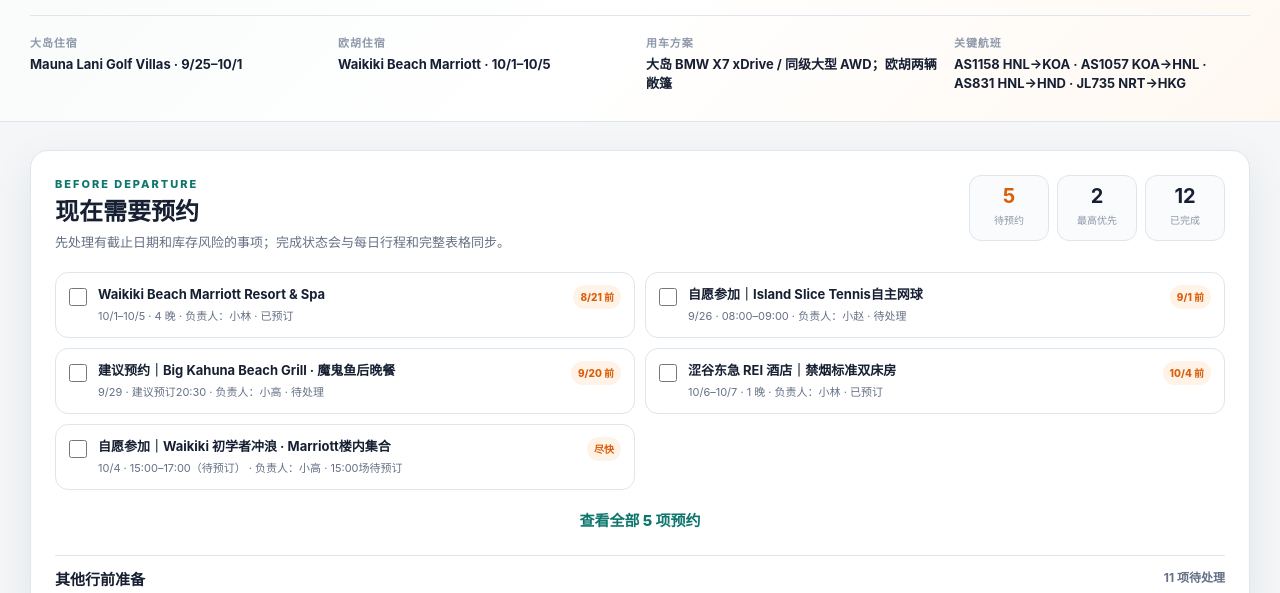
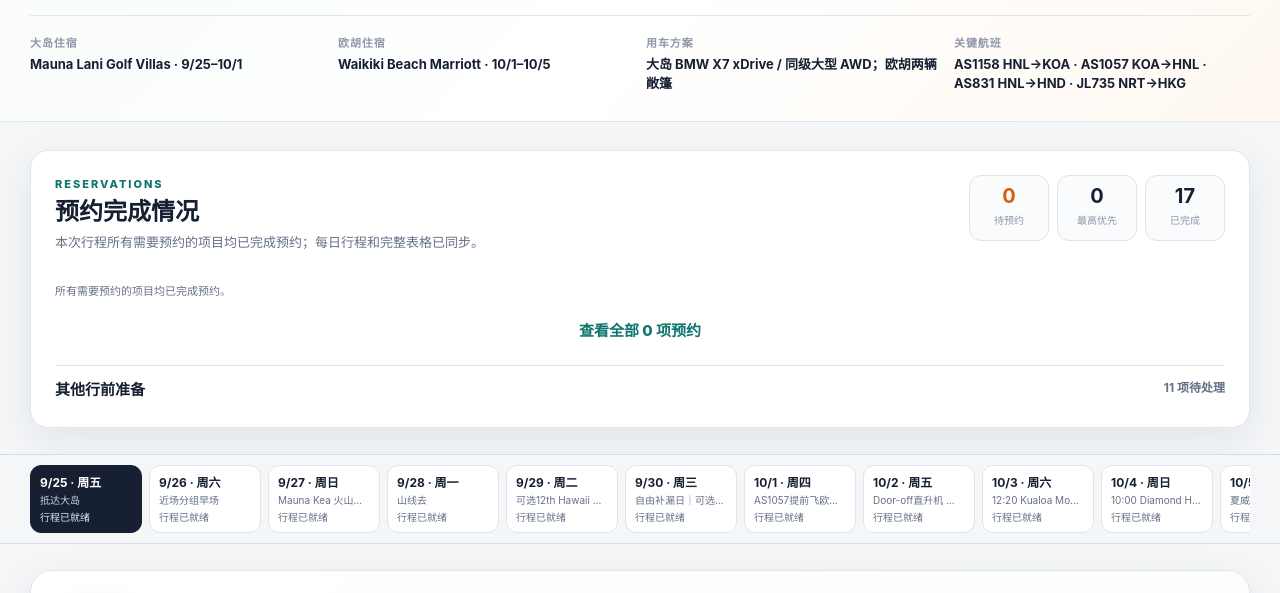
Before and after one commit to LittleXiaosi/shared-page-2026, a plain HTML site: page index.html in a window 1280 px wide. Shown: the part 147-740 px from the top of the page. Drawn offline with Linux system fonts and the light colour scheme.

Commit message:
Mark all itinerary reservations complete

```diff
--- a/booking-table-data.js
+++ b/booking-table-data.js
@@ -1,5 +1,5 @@
 globalThis.BOOKING_TABLE_DATA = {
-  "version": "2026-10-08.public",
+  "version": "2026-10-08.public.2",
   "columns": [
     {
       "key": "completion",
@@ -110,7 +110,7 @@
       "owner": "待分配",
       "participantCount": 2,
       "names": "",
-      "confirmation": "待填写",
+      "confirmation": "已确认",
       "status": "已预订",
       "deadline": "2026-08-21",
       "quote": "",
@@ -131,7 +131,7 @@
       "owner": "待分配",
       "participantCount": 5,
       "names": "",
-      "confirmation": "待填写",
+      "confirmation": "已确认",
       "status": "已预订",
       "deadline": "2026-08-21",
       "quote": "",
@@ -157,7 +157,7 @@
       "owner": "待分配",
       "participantCount": 5,
       "names": "",
-      "confirmation": "待填写",
+      "confirmation": "已确认",
       "status": "已预订",
       "deadline": "2026-08-21",
       "quote": "当前Saver $69/人；Main $89/人；首件托运行李$30/人",
@@ -183,7 +183,7 @@
       "owner": "待分配",
       "participantCount": 5,
       "names": "",
-      "confirmation": "待填写",
+      "confirmation": "已确认",
       "status": "已预订",
       "deadline": "2026-08-21",
       "quote": "待重新核价",
@@ -205,22 +205,22 @@
     },
     {
       "key": "stay-oahu",
-      "completion": "☐ 未完成",
+      "completion": "☑ 已完成",
       "priority": "最高",
       "category": "住宿",
       "when": "10/1–10/5 · 4 晚",
       "item": "Waikiki Beach Marriott Resort & Spa",
       "owner": "小林",
       "participantCount": 5,
-      "names": "小斯、小涵、小高、小赵（已订）；小林（未订，自行解决）",
-      "confirmation": "部分确认",
+      "names": "小斯、小涵、小高、小赵、小林",
+      "confirmation": "已确认",
       "status": "已预订",
       "deadline": "2026-08-21",
       "quote": "",
       "reference": "",
       "url": "https://www.marriott.com/en-us/hotels/hnlmc-waikiki-beach-marriott-resort-and-spa/overview/",
-      "checklist": "小斯、小涵、小高、小赵4人已预订；仅小林尚未预订，由小林自行解决，剩余住宿待办负责人为小林。10/2、10/3的两辆敞篷已改为SIXT Waikiki/Alohilani门店单日订单，不使用Marriott的Enterprise",
-      "notes": "4人已订；小林未订，自行解决。两日租车当前均为09:00–22:00；Kualoa已改为10/3 12:20开团，10/3保留09:00取车即可",
+      "checklist": "5人住宿均已完成预订。10/2、10/3的两辆敞篷已改为SIXT Waikiki/Alohilani门店单日订单，不使用Marriott的Enterprise",
+      "notes": "5人住宿均已完成预订。两日租车当前均为09:00–22:00；Kualoa已改为10/3 12:20开团，10/3保留09:00取车即可",
       "taskType": "booking",
       "placements": [
         {
@@ -235,22 +235,22 @@
     },
     {
       "key": "stay-tokyo",
-      "completion": "☐ 未完成",
+      "completion": "☑ 已完成",
       "priority": "最高",
       "category": "住宿",
       "when": "10/6–10/7 · 1 晚",
       "item": "涩谷东急 REI 酒店｜禁烟标准双床房",
       "owner": "小林",
       "participantCount": 5,
-      "names": "小斯、小涵、小高、小赵（已订）；小林（未订，自行解决）",
-      "confirmation": "部分确认",
+      "names": "小斯、小涵、小高、小赵、小林",
+      "confirmation": "已确认",
       "status": "已预订",
       "deadline": "2026-10-04",
       "quote": "小高、小赵1间：¥1,607.78（离店扣款；住宿税到店另付）；其他房费未回填",
       "reference": "入住凭证已收到；确认号和订单号不写入共享页面",
       "url": "https://www.tokyuhotels.co.jp/shibuya-r/",
-      "checklist": "小斯、小涵、小高、小赵4人已预订；仅小林尚未预订，由小林自行解决。已收到的小高、小赵凭证为1间禁烟标准双床房，10/6 15:00–次日02:00入住、10/7 10:00前退房，无早餐；该订单10/4 12:00（酒店当地时间）前免费取消，之后不可取消；另确认退房后可寄存行李",
-      "notes": "4人已订；小林未订，自行解决。已收到的凭证住客为小高、小赵，2张1米单人床，离店扣款¥1,607.78，住宿税到店另付；该凭证注明未入住收全额房费¥1,687.78；小斯、小涵住宿已订，房型与金额未回填",
+      "checklist": "5人住宿均已完成预订。已收到的小高、小赵凭证为1间禁烟标准双床房，10/6 15:00–次日02:00入住、10/7 10:00前退房，无早餐；该订单10/4 12:00（酒店当地时间）前免费取消，之后不可取消；另确认退房后可寄存行李",
+      "notes": "5人住宿均已完成预订。已收到的凭证住客为小高、小赵，2张1米单人床，离店扣款¥1,607.78，住宿税到店另付；该凭证注明未入住收全额房费¥1,687.78；小斯、小涵住宿已订，房型与金额未回填",
       "taskType": "booking",
       "placements": [
         {
@@ -273,7 +273,7 @@
       "owner": "小林",
       "participantCount": 5,
       "names": "",
-      "confirmation": "待填写",
+      "confirmation": "已确认",
       "status": "已预订",
       "deadline": "2026-08-21",
       "quote": "待按新时段重报",
@@ -329,14 +329,14 @@
       "owner": "小林",
       "participantCount": 5,
       "names": "",
-      "confirmation": "部分确认",
+      "confirmation": "已确认",
       "status": "已预订",
       "deadline": "2026-09-10",
       "quote": "邮件所示一辆：10/2 $126.87、10/3 $139.20；另一辆金额待回填",
       "reference": "SIXT邮件已收到；订单号不写入共享页面",
       "url": "https://www.sixt.com/car-rental/usa/honolulu/",
       "checklist": "两辆车均由用户确认已在SIXT Waikiki/Alohilani同店预订，车型组为Fullsize Ford Mustang Convertible或同级，自动挡、4座、约3件行李。Kualoa已改为10/3 12:20开团，原09:00–22:00租车时段可继续使用；目标09:15前办完取车，10:20–10:30从Waikiki出发。",
-      "notes": "门店：Alohilani Resort Waikiki Beach, 2490 Kalakaua Ave；官方页面显示06:30营业、支持24小时还车。邮件所示含Peace of Mind保障及每份合同$200信用卡预授权。邮件措辞仍为checking availability，出发前须看到两辆车两天均为最终confirmed。",
+      "notes": "门店：Alohilani Resort Waikiki Beach, 2490 Kalakaua Ave；官方页面显示06:30营业、支持24小时还车。邮件所示含Peace of Mind保障及每份合同$200信用卡预授权。两辆车两天的预约均已完成，具体保障与交车要求以私人确认单为准。",
       "taskType": "booking",
       "placements": [
         {
@@ -593,22 +593,22 @@
     },
     {
       "key": "surf",
-      "completion": "☐ 未完成",
+      "completion": "☑ 已完成",
       "priority": "高",
       "category": "活动支线A",
-      "when": "10/4 · 15:00–17:00（待预订）",
+      "when": "10/4 · 15:00–17:00（已预订）",
       "item": "自愿参加｜Waikiki 初学者冲浪 · Marriott楼内集合",
       "owner": "小高",
       "participantCount": "",
       "names": "",
-      "confirmation": "待填写",
-      "status": "15:00场待预订",
+      "confirmation": "已确认",
+      "status": "已预订",
       "deadline": "",
       "quote": "开放团体约$120/实际参加者；专属小组约$150/实际参加者",
       "reference": "2026-09-10核对Ohana官网：两小时课每天9:00 / 12:00 / 15:00",
       "url": "https://ohanasurfproject.com/lessons/surfing-lessons/",
-      "checklist": "选10/4 15:00–17:00两小时冲浪课，自愿参加，由小高确认实际名单并预订。计划14:30到Marriott P159/P160集合，最终报到时间以确认单为准。核对10/4余位、教练配置、费用、游泳要求和取消规则；尚未下单。",
-      "notes": "已核实官方常规课表，10/4实时余位未确认。12:45午餐后13:30–14:15休息，再14:30集合；不参加者自由购物、休息或打包。学校负责教学点接驳。",
+      "checklist": "10/4 15:00–17:00两小时冲浪课已完成预约，自愿参加；实际参加名单及报到时间以私人确认单为准。原计划14:30到Marriott P159/P160集合；带泳衣、毛巾与干衣。",
+      "notes": "预约已完成。12:45午餐后13:30–14:15休息，再按确认单要求集合；不参加者自由购物、休息或打包。学校负责教学点接驳。",
       "taskType": "booking",
       "placements": [
         {
@@ -634,7 +634,7 @@
       "reference": "已脱敏（原始预约票仅私人保管）",
       "url": "https://gostateparks.hawaii.gov/diamondhead",
       "checklist": "小斯不去，其余4人参加。预订人小赵；小赵带好预约票，四人一同验票。9:20从Marriott叫车，目标10:00入园，最晚10:30到达；10:00–12:00徒步，12:15左右叫车返回，12:45午餐。带水、防晒、帽子和徒步鞋。",
-      "notes": "已核对用户提供的预约PDF：10/04/2026、10:00 am–11:00 am、Entry only、4人。不含停车；票上二维码仅可用一次。下午冲浪改为自愿参加，时段待确认。",
+      "notes": "已核对用户提供的预约PDF：10/04/2026、10:00 am–11:00 am、Entry only、4人。不含停车；票上二维码仅可用一次。下午15:00–17:00冲浪为自愿参加，预约已完成。",
       "taskType": "booking",
       "placements": [
         {
@@ -645,7 +645,7 @@
     },
     {
       "key": "tennis",
-      "completion": "☐ 未完成",
+      "completion": "☑ 已完成",
       "priority": "中",
       "category": "活动支线A",
       "when": "9/26 · 08:00–09:00",
@@ -653,13 +653,13 @@
       "owner": "小赵",
       "participantCount": "",
       "names": "",
-      "confirmation": "待填写",
-      "status": "待处理",
+      "confirmation": "已确认",
+      "status": "已预订",
       "deadline": "2026-09-01",
       "quote": "$50/实际打球者/小时 + 税；含练习球及最多4支球拍",
       "reference": "Fairmont Orchid内；官网明确接待普通公众；免费停车",
       "url": "https://www.islandslicetennis.com/",
-      "checklist": "不是集体活动。先填写实际打球人数与名单，再自行拨打808-887-7532预约9/26 08:00–09:00；确认场地、实际人数、球拍数量、练习球、免费停车、报到位置和取消政策",
+      "checklist": "9/26 08:00–09:00自主网球已完成预约。实际打球人数与名单以私人确认单为准；场地、球拍、练习球、停车与报到位置按预约安排执行。",
       "notes": "未报名者进入49 Black Sand Plan B。7:30网球组开X7、7:45报到；9:00后两组回民宿，9:50全员北上",
       "taskType": "booking",
       "placements": [
@@ -723,16 +723,16 @@
     },
     {
       "key": "dinner-after-manta",
-      "completion": "☐ 未完成",
+      "completion": "☑ 已完成",
       "priority": "中",
       "category": "餐饮",
       "when": "9/29 · 建议预订20:30",
-      "item": "建议预约｜Big Kahuna Beach Grill · 魔鬼鱼后晚餐",
+      "item": "已预约｜Big Kahuna Beach Grill · 魔鬼鱼后晚餐",
       "owner": "小高",
       "participantCount": 5,
       "names": "小斯、小涵、小高、小赵、小林",
       "confirmation": "已确认",
-      "status": "待处理",
+      "status": "已预订",
       "deadline": "2026-09-20",
       "quote": "按现场点餐",
       "reference": "每日营业至22:00；消费验证后90分钟停车免费",
--- a/hawaii-trip.js
+++ b/hawaii-trip.js
@@ -96,6 +96,13 @@
     ["completion", "confirmation", "status", "deadline", "quote", "reference", "notes"].forEach(field => delete workbookState["kualoa"]?.[field]);
     ["completion", "confirmation", "status", "deadline", "notes"].forEach(field => delete workbookState["marriott-yoga"]?.[field]);
     localStorage.setItem(kualoaRescheduleSyncKey, "1");
+  }
+  const reservationsCompleteSyncKey = "hawaii-trip-reservations-complete-public-20261008-r2";
+  if (!localStorage.getItem(reservationsCompleteSyncKey)) {
+    BOOKING.rows.filter(row => row.taskType === "booking").forEach(row => {
+      ["completion", "confirmation", "status"].forEach(field => delete workbookState[row.key]?.[field]);
+    });
+    localStorage.setItem(reservationsCompleteSyncKey, "1");
   }
   persistState();
 
@@ -208,7 +215,7 @@
     const visible = showAllBookings ? pending : pending.slice(0,6);
     $("#urgentTaskList").innerHTML = visible.length
       ? visible.map(row => taskRowHtml(row)).join("")
-      : '<p class="support-note">当前没有待预约事项。</p>';
+      : '<p class="support-note">所有需要预约的项目均已完成预约。</p>';
     const toggle = $("#toggleAllTasks");
     toggle.hidden = pending.length <= 6;
     toggle.textContent = showAllBookings ? "收起预约列表" : `查看全部 ${pending.length} 项预约`;
--- a/index.html
+++ b/index.html
@@ -6,7 +6,7 @@
   <meta name="description" content="2026 夏威夷自驾行程、每日路线与预约事项">
   <title>夏威夷自驾行程 · 2026</title>
   <link rel="icon" href="data:,">
-  <link rel="stylesheet" href="hawaii-trip.css?v=20261008public">
+  <link rel="stylesheet" href="hawaii-trip.css?v=20261008publicr2">
 </head>
 <body>
   <a class="skip-link" href="#dayView">跳到每日行程</a>
@@ -34,9 +34,9 @@
   <section class="page-shell task-hub" aria-labelledby="taskHubTitle">
     <div class="section-heading">
       <div>
-        <p class="eyebrow">BEFORE DEPARTURE</p>
-        <h2 id="taskHubTitle">现在需要预约</h2>
-        <p>先处理有截止日期和库存风险的事项；完成状态会与每日行程和完整表格同步。</p>
+        <p class="eyebrow">RESERVATIONS</p>
+        <h2 id="taskHubTitle">预约完成情况</h2>
+        <p>本次行程所有需要预约的项目均已完成预约；每日行程和完整表格已同步。</p>
       </div>
       <div class="task-kpis" id="taskKpis" aria-label="预约进度"></div>
     </div>
@@ -102,8 +102,8 @@
     </div>
   </footer>
 
-  <script src="booking-table-data.js?v=20261008public"></script>
-  <script src="trip-data.js?v=20261008public"></script>
-  <script src="hawaii-trip.js?v=20261008public"></script>
+  <script src="booking-table-data.js?v=20261008publicr2"></script>
+  <script src="trip-data.js?v=20261008publicr2"></script>
+  <script src="hawaii-trip.js?v=20261008publicr2"></script>
 </body>
 </html>
```
Also changed, not shown: trip-data.js.
